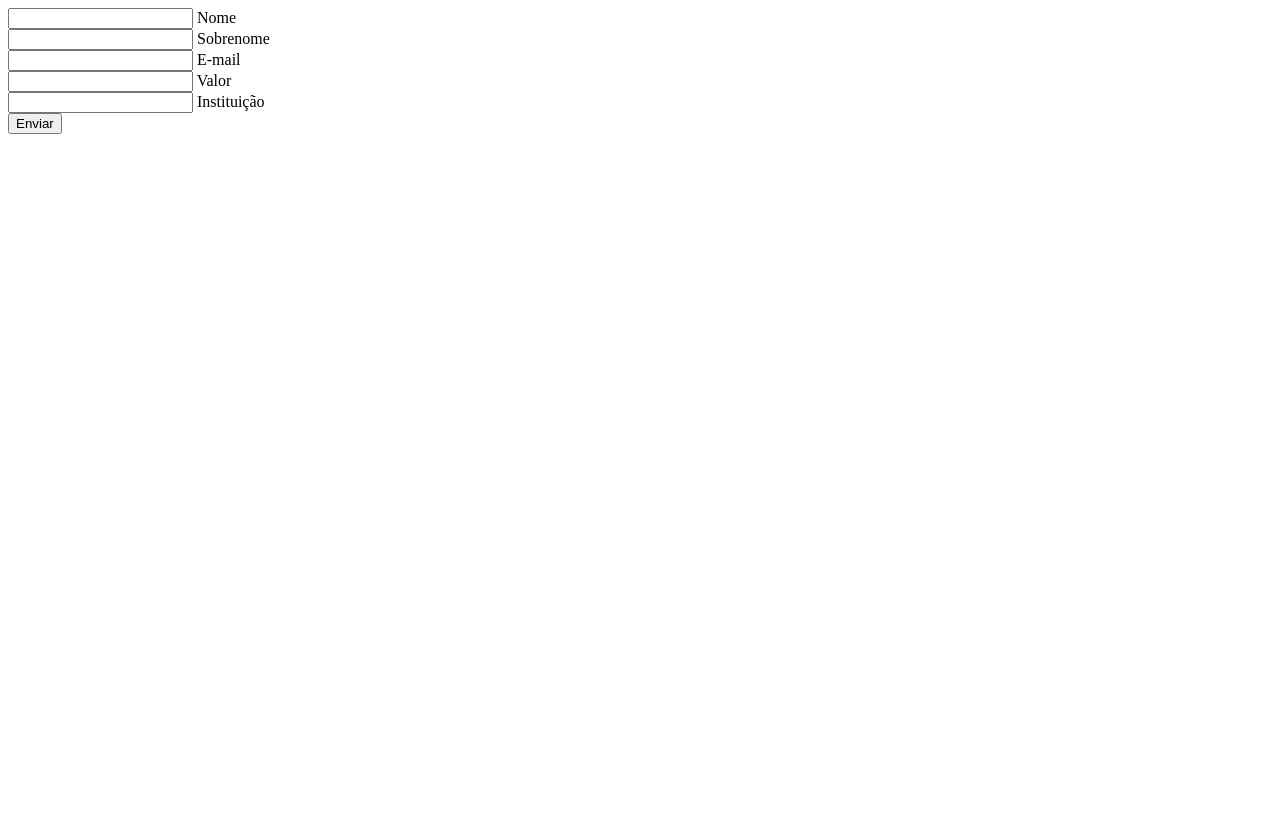
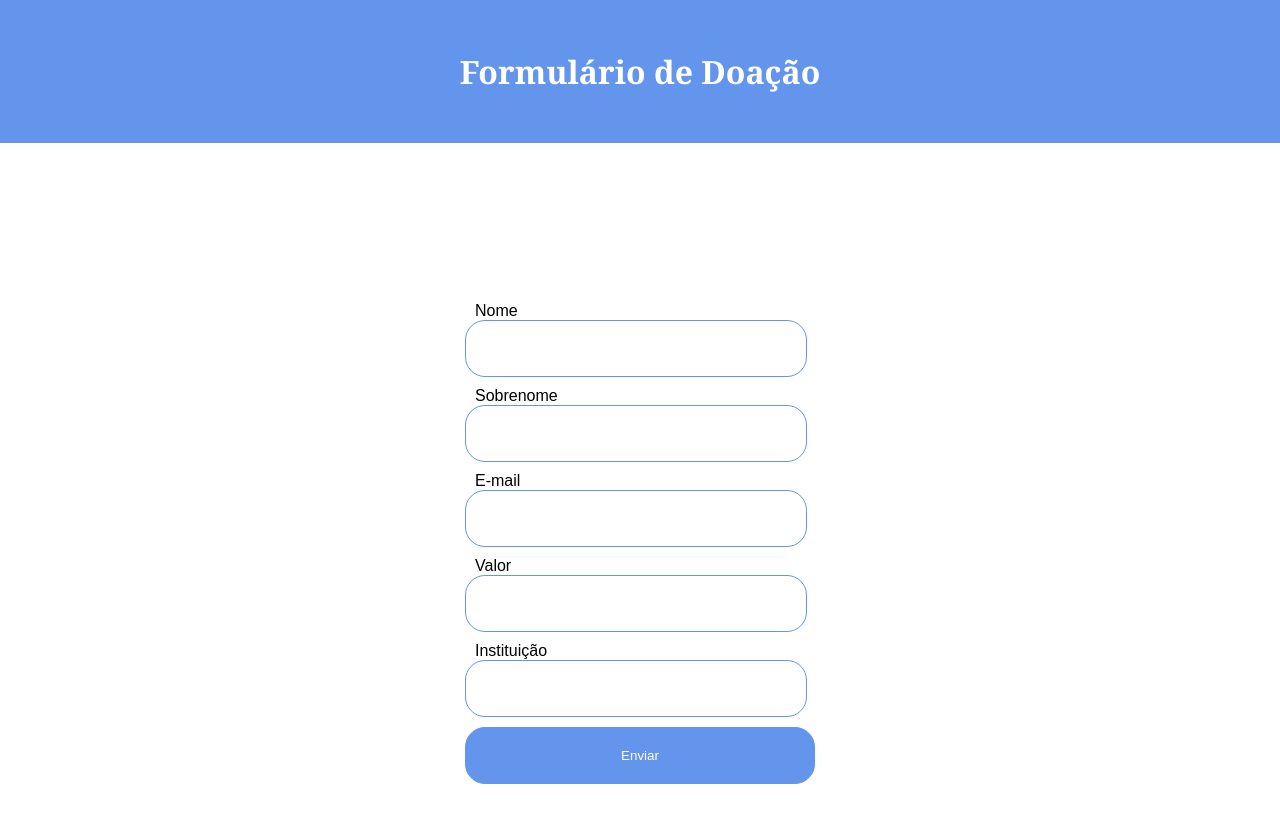
Before and after one commit to Hydeoshy-Kaled/api_rest_upx, a plain HTML site: page front_end/index.html in a window 1280 px wide. Before the commit the page ends 800 px from the top, so only its background shows below. Drawn offline with Linux system fonts and the light colour scheme.

Commit message:
Finalized

```diff
--- a/front_end/index.html
+++ b/front_end/index.html
@@ -5,40 +5,54 @@
     <meta charset="UTF-8">
     <meta http-equiv="X-UA-Compatible" content="IE=edge">
     <meta name="viewport" content="width=device-width, initial-scale=1.0">
-    <title>Document</title>
-    <script src="connection.js" defer></script>
+    <title>Faça sua Doação</title>
+    <script src="./reqPost.js" defer></script>
     <link rel="stylesheet" href="style.css">
 </head>
 
 <body>
+    <header>
+        <h1>Formulário de Doação</h1>
+    </header>
+    <section>
     <form action="" id="formulario">
         <div class="input_box">
+
+            <label for="nome">Nome</label>
             <input type="text" name="nome" id="nome" required>
-            <label for="nome">Nome</label>
+
         </div>
          <div class="input_box">
+            <label for="sobrenome">Sobrenome</label>
             <input type="text" name="sobrenome" id="sobrenome" required>
-            <label for="sobrenome">Sobrenome</label>
+
         </div>
         <div class="input_box">
+            <label for="email">E-mail</label>
             <input type="email" name="email" id="email" required>
-            <label for="email">E-mail</label>
+
         </div>
         <div class="input_box">
+            <label for="valor">Valor</label>
             <input type="text" name="valor" id="valor" required>
-            <label for="valor">Valor</label>
+
         </div>
         <div class="input_box">
+            <label for="instituicao">Instituição</label>
             <input type="text" name="instituicao" id="instituicao" required>
-            <label for="instituicao">Instituição</label>
+
         </div>
          <input type="submit" id="submit" value="Enviar">
     </form>
-    <table class="table">
-        <thead></thead>
-        <tbody></tbody>
-    </table>
+
+</section>
+
 </body>
 
 
 </html>
+
+<table class="table">
+    <thead></thead>
+    <tbody></tbody>
+</table>
--- a/front_end/reqPost.js
+++ b/front_end/reqPost.js
@@ -1,7 +1,6 @@
 //Impede o envio padrão do formulário
 
 // Obtendo os valores dos campos do form
-
 
 function enviarFomulario(event) {
     event.preventDefault();
--- a/front_end/style.css
+++ b/front_end/style.css
@@ -0,0 +1,54 @@
+* {
+    padding: 0;
+    margin: 0;
+}
+
+header {
+    display: flex;
+    align-items: center;
+    justify-content: center;
+    padding: 50px;
+    background-color: cornflowerblue;
+    color: white;
+    font-family: Cambria, Arial;
+}
+
+section {
+
+    display: flex;
+    align-items: center;
+    justify-content: center;
+    height: 100vh;
+}
+
+form {
+    font-family: Arial;
+}
+
+form div {
+    display: flex;
+    flex-direction: column;
+    margin-bottom: 10px;
+}
+
+form input, form textarea {
+    padding: 20px;
+    width: 300px;
+    border-radius: 20px;
+    border: 1px solid cornflowerblue;
+}
+
+form input:focus {
+    background-color: wheat;
+}
+
+form input[type=submit]{
+    background-color: cornflowerblue;
+    color: white;
+    cursor: pointer;
+    width: 350px;
+}
+
+form label {
+    margin-left: 10px;
+}
```
Also changed, not shown: front_end/reqGet.js (deleted, +0 -40 lines), 1 other file.
